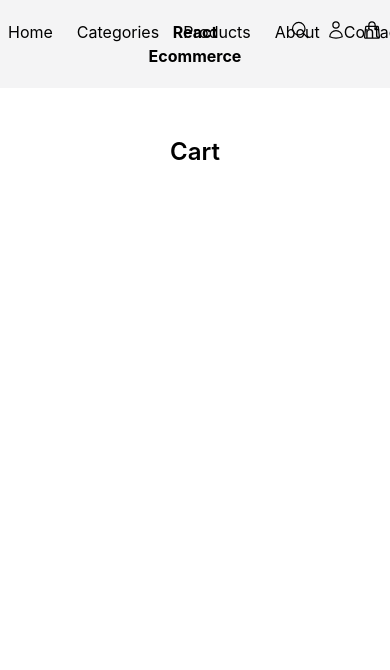
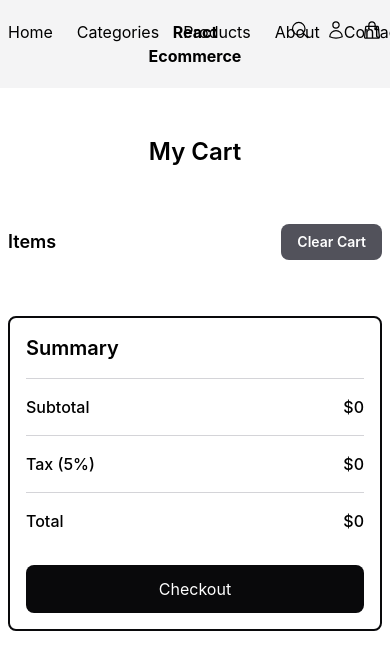
Before and after one commit to IVEWOR/react-ecommerce-frontend, a React (Create React App) app: page /cart in a window 390 px wide. Shown: the top 670 px of the page. Built offline with nearby package versions, Linux system fonts and the light colour scheme.

Commit message:
cart page - functionality done with tax, subtotal, and total - responsive design done

```diff
--- a/src/context/Cart.jsx
+++ b/src/context/Cart.jsx
@@ -3,6 +3,7 @@ import { createContext, useEffect, useState } from "react";
 export const CartContext = createContext(null);
 
 export function CartProvider({ children }) {
+
     const [items, setItems] = useState(() => {
         // get items from local
         const savedItems = localStorage.getItem("cartItems");
@@ -13,8 +14,16 @@ export function CartProvider({ children }) {
         // save items to local storage
         localStorage.setItem("cartItems", JSON.stringify(items));
     }, [items])
+
+    // function to clear the cart items from local storage
+    const clearCart = () => {
+        console.log("clear fn called")
+        setItems([]);
+        localStorage.removeItem("cartItems");
+    }
+
     return (
-        <CartContext.Provider value={{ items, setItems }}>
+        <CartContext.Provider value={{ items, setItems, clearCart }}>
             {children}
         </CartContext.Provider>
     )
--- a/src/pages/Cart.jsx
+++ b/src/pages/Cart.jsx
@@ -4,18 +4,67 @@ import { CartContext } from "../context/Cart";
 
 export default function Cart() {
     const cart = useContext(CartContext);
+
+    // subtotal of the prices
+    const subTotal = cart.items.reduce((a, b) => a + b.price, 0);
+
+    // tax calculation
+    const tax = subTotal * .05;
+
+    // mass total with round off
+    const total = Math.round(subTotal + tax);
     return (
         <Container>
             <div className="py-10">
-                <h1 className="text-2xl font-semibold text-center">Cart</h1>
+                <h1 className="text-2xl font-semibold text-center">My Cart</h1>
             </div>
-            <div>
-                {cart && cart.items.map((product, index) => (
-                    <div className="border" key={index}>
-                        <h2>{product.title}</h2>
-                        <p>{product.price}</p>
+            <div className="flex justify-between items-center py-4 mb-4">
+                {cart &&
+                    <>
+                        <h2 className="text-lg font-semibold">Items</h2>
+                        <button onClick={cart.clearCart} className="bg-zinc-600 text-white text-sm font-semibold py-2 px-4 rounded-lg focus:outline focus:outline-4 focus:outline-zinc-400">
+                            Clear Cart
+                        </button>
+                    </>
+                }
+            </div>
+            <div className="md:grid grid-cols-3 gap-6">
+                <div className="grid gap-4 col-span-2 mb-6">
+                    {cart && cart.items.map((product, index) => (
+                        <div className="flex gap-6 border-b pb-4" key={index}>
+                            <div className="p-[20px] bg-zinc-100 flex items-center justify-center">
+                                <img className="w-[130px] h-[130px] object-contain mix-blend-multiply" src={product.image} alt={product.title} height="300" width="auto" />
+                            </div>
+                            <div>
+                                <h2 className="font-semibold mb-2">{product.title}</h2>
+                                {/* <p>{product.description}</p> */}
+                                <p>${product.price}</p>
+                            </div>
+                        </div>
+                    ))}
+                </div>
+                <div className="col-span-1">
+                    <div className="border-2 border-zinc-950 rounded-lg px-4">
+                        <div className="border-b border-zinc-300 py-4">
+                            <h3 className="font-semibold text-xl">Summary</h3>
+                        </div>
+                        <div className="border-b border-zinc-300 py-4 flex items-center justify-between">
+                            <p className="font-medium">Subtotal</p>
+                            <p className="font-medium">${subTotal}</p>
+                        </div>
+                        <div className="border-b border-zinc-300 py-4 flex items-center justify-between">
+                            <p className="font-medium">Tax (5%)</p>
+                            <p className="font-medium">${tax}</p>
+                        </div>
+                        <div className="py-4 flex items-center justify-between">
+                            <p className="font-medium">Total</p>
+                            <p className="font-medium">${total}</p>
+                        </div>
+                        <div className="py-4">
+                            <button className="bg-zinc-950 text-white w-full p-3 rounded-lg focus:outline focus:outline-4 focus:outline-zinc-400">Checkout</button>
+                        </div>
                     </div>
-                ))}
+                </div>
             </div>
         </Container>
     )
--- a/src/pages/Product.jsx
+++ b/src/pages/Product.jsx
@@ -7,7 +7,7 @@ export default function Product() {
     const { productId } = useParams();
     const [product, setProduct] = useState([]);
     const cart = useContext(CartContext);
-    console.log(cart);
+
     useEffect(() => {
         const fetchData = async () => {
             const response = await fetch(`https://fakestoreapi.com/products/${productId}`);
@@ -16,6 +16,7 @@ export default function Product() {
         }
         fetchData();
     }, [productId])
+
     return (
         <Container>
             <div className="grid grid-cols-2 gap-4 py-4">
@@ -46,7 +47,7 @@ export default function Product() {
                     <button className="bg-zinc-950 text-white font-semibold p-3 w-full focus:outline focus:outline-4 focus:outline-zinc-400 rounded-lg flex items-center justify-center gap-2"
                         onClick={() => cart.setItems([
                             ...cart.items,
-                            { title: product.title, price: product.price }
+                            { title: product.title, price: product.price, image: product.image, description: product.description }
                         ])}>
                         <span>
                             <svg xmlns="http://www.w3.org/2000/svg" fill="none" viewBox="0 0 24 24" strokeWidth={1.5} stroke="currentColor" className="size-5">
```
Also changed, not shown: 1 other file (tests, documents, lock files or other folders).
